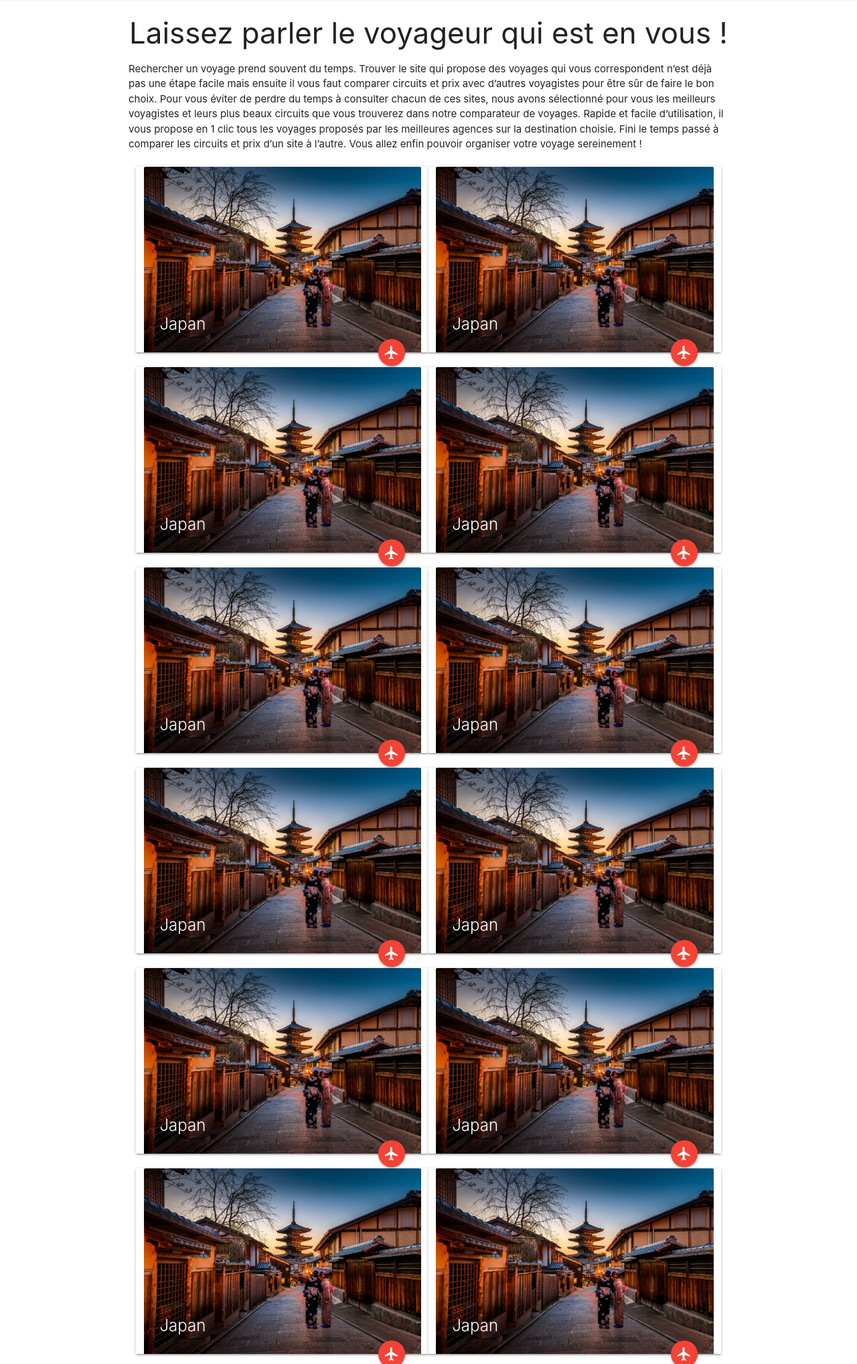
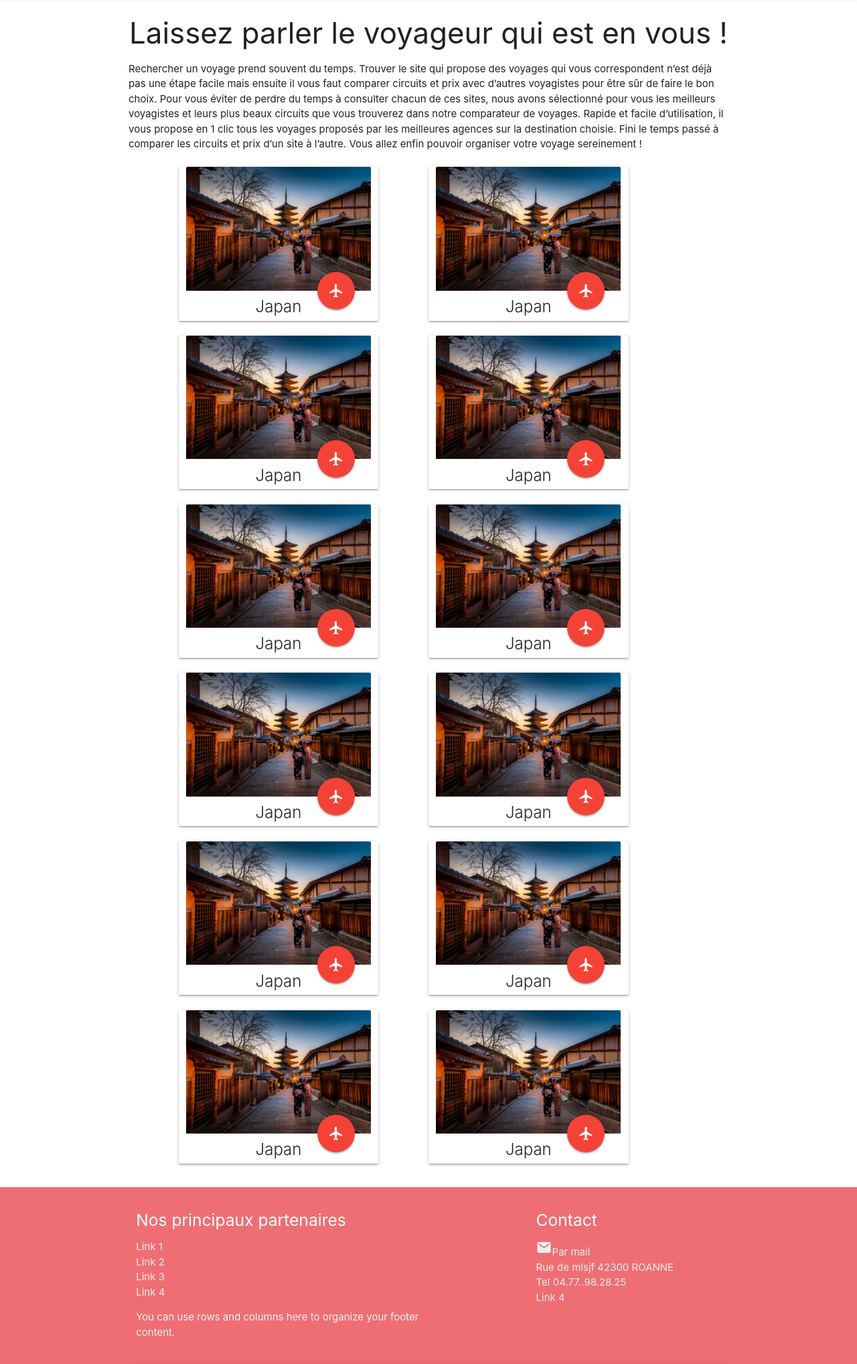
Before and after one commit to leojen23/ComparOperator, a PHP site: page / in a window 1280 px wide. Shown: the part 467-2503 px from the top of the page at 67% size. Run offline with PHP 8.4, Linux system fonts and the light colour scheme; some libraries are stand-ins or nearby versions.

Commit message:
modif destination card
Signed-off-by: VEROFOREST <xvforest@orange.fr>

```diff
--- a/partials/destinationCard.php
+++ b/partials/destinationCard.php
@@ -1,19 +1,18 @@
 
-<div class="container">
-  <div class="row">
-         <div class="col s12 ">
+<div class="row">
+    <div class="container">
+        <?php for ($i=1;$i<=12;$i++):?>
+            <div class="card col s12 m4 offset-m1">
 
-            <?php for ($i=1;$i<=12;$i++):?>
+                <div class="card-image small">
+                    <img src="../assets/images/japan1.jpg">
 
-                <div class="card col s12 m6">
-                    <div class="card-image small">
-                        <img src="../assets/images/japan1.jpg">
-                        <a href="./views/operators.php" class="btn-floating pulse halfway-fab waves-effect waves-light red"><i class="material-icons">flight</i></a>
-                        <span class="card-title">Japan</span>
-                    </div>
+                    <a href="./views/operators.php" class="btn-floating btn-large pulse halfway-fab waves-effect waves-light red"><i class="material-icons">flight</i></a>
+
                 </div>
-            <?php endfor;?>
-        </div>
+                <h6 class="card-title center-align ">Japan</h6>
+            </div>
+        <?php endfor;?>
+    </div>
 
-    </div>
 </div>
```
